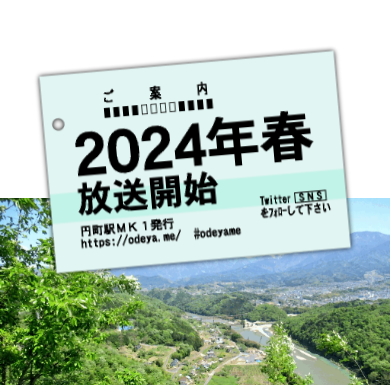
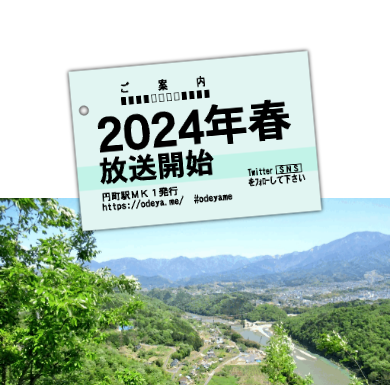
Before and after one commit to arkwnet/odeya.me, a plain HTML site: page public/index.html in a window 390 px wide. Shown: the part 988-1373 px from the top of the page. Drawn offline with Linux system fonts and the light colour scheme.

Commit message:
Improve design

```diff
--- a/public/css/main.css
+++ b/public/css/main.css
@@ -214,6 +214,12 @@ p {
   }
 }
 
+@media screen and (max-width: 408px) {
+  .left .ticket img {
+    width: 260px;
+  }
+}
+
 @media screen and (max-width: 1348px) {
   .header {
     width: 100%;
```
Also changed, not shown: public/favicon.ico, 1 other file.
